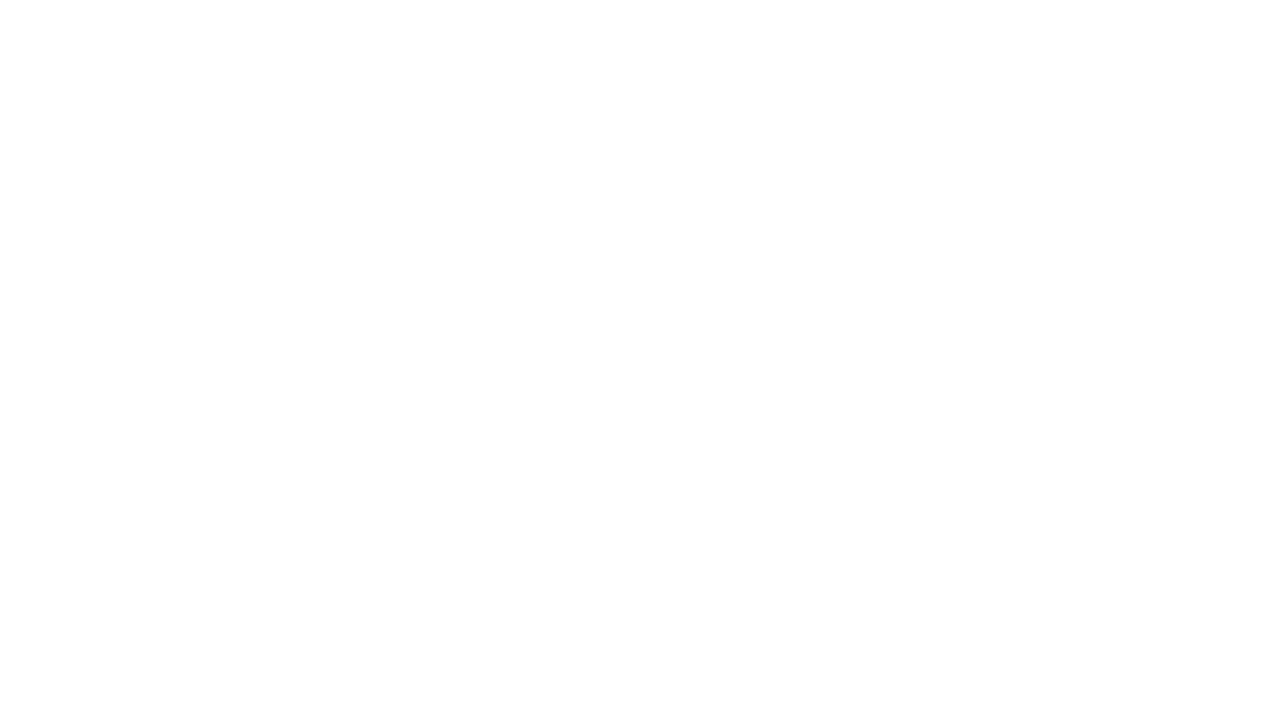
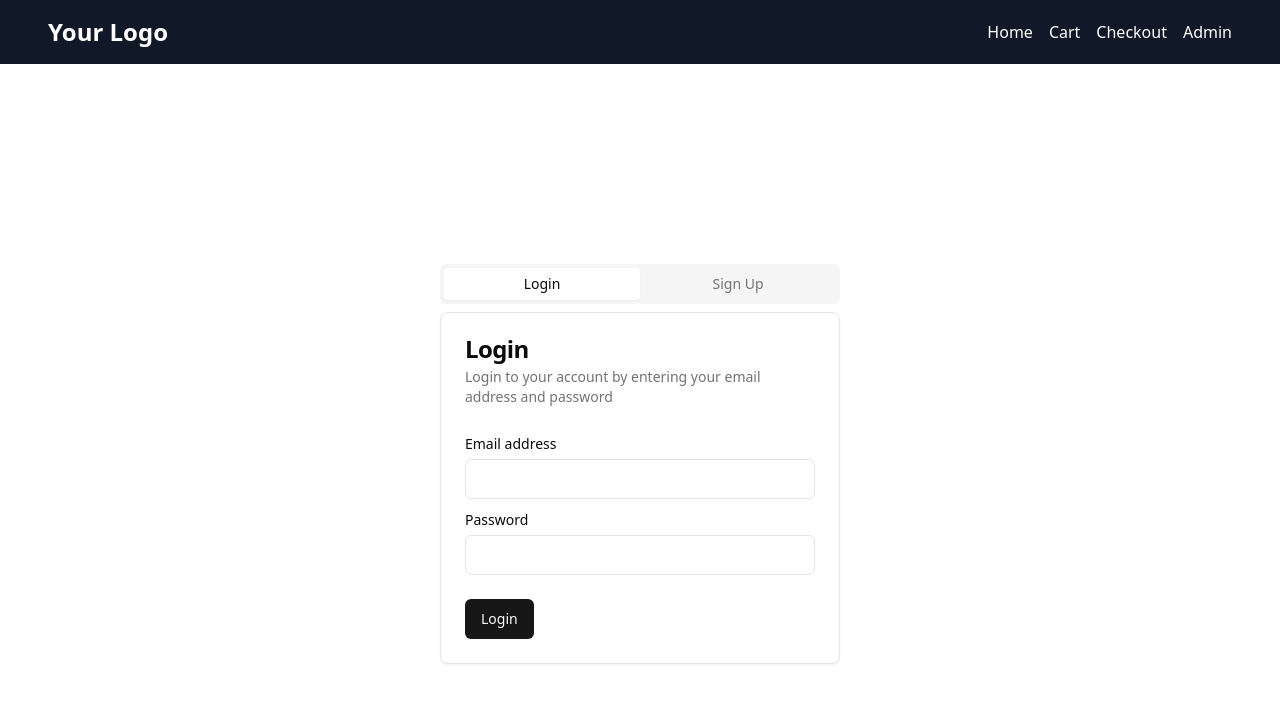
Before and after one commit to GauthamRVanjre/Gada-Electronics, a React (Vite) app in the folder frontend/: page /login in a window 1280 px wide. Before the commit this address had no page. Shown: the top 702 px of the page. Built offline with nearby package versions, Linux system fonts and the light colour scheme.

Commit message:
Laid front-end for home and Login page

```diff
--- a/frontend/package.json
+++ b/frontend/package.json
@@ -18,6 +18,7 @@
     "@radix-ui/react-scroll-area": "^1.0.5",
     "@radix-ui/react-select": "^2.0.0",
     "@radix-ui/react-slot": "^1.0.2",
+    "@radix-ui/react-tabs": "^1.0.4",
     "@tanstack/react-query": "^5.0.5",
     "@tanstack/react-table": "^8.10.7",
     "axios": "^1.5.1",
--- a/frontend/src/App.tsx
+++ b/frontend/src/App.tsx
@@ -4,6 +4,7 @@
 import Admin from "./Pages/Admin";
 import Cart from "./Pages/Cart";
 import Checkout from "./Pages/Checkout";
+import Login from "./Pages/Login";
 
 function App() {
   return (
@@ -14,6 +15,7 @@
           <Route path="/cart" element={<Cart />} />
           <Route path="/checkout" element={<Checkout />} />
           <Route path="/admin" element={<Admin />} />
+          <Route path="/login" element={<Login />} />
         </Routes>
       </BrowserRouter>
     </>
--- a/frontend/src/Pages/Home.tsx
+++ b/frontend/src/Pages/Home.tsx
@@ -1,11 +1,41 @@
-import { Button } from "@/components/ui/button";
+// Home.tsx
+import Navbar from "@/components/Navbar";
 import React from "react";
 
-const Home = () => {
+const Home: React.FC = () => {
   return (
-    <div className="text-center">
-      Hello World
-      <Button variant="secondary">Click me</Button>
+    <div>
+      {/* Navbar */}
+      <Navbar />
+
+      {/* Hero Section */}
+      <div className="bg-gray-800 text-white py-16">
+        <div className="container mx-auto text-center">
+          <h1 className="text-4xl font-bold mb-4">Welcome to Our Shop</h1>
+          <p className="text-lg">
+            Discover a wide range of high-quality products.
+          </p>
+        </div>
+      </div>
+
+      {/* Main Content */}
+      <div className="container mx-auto mt-8 flex">
+        {/* Sidebar */}
+        <aside className="w-1/4 pr-8">
+          {/* Add your filter options and categories here */}
+          <div className="mb-4">
+            <h2 className="text-lg font-bold mb-2">Price Range</h2>
+            {/* Add price range filters */}
+          </div>
+          <div>
+            <h2 className="text-lg font-bold mb-2">Categories</h2>
+            {/* Add category filters */}
+          </div>
+        </aside>
+
+        {/* Product Listing */}
+        <div className="w-3/4">{/* Add your product listing here */}</div>
+      </div>
     </div>
   );
 };
--- /dev/null
+++ b/frontend/src/Pages/Login.tsx
@@ -0,0 +1,33 @@
+import React from "react";
+
+import { Tabs, TabsContent, TabsList, TabsTrigger } from "@/components/ui/tabs";
+import LoginForm from "@/components/LoginForm";
+import SignUpForm from "@/components/SignUpForm";
+import Navbar from "@/components/Navbar";
+
+const Login = () => {
+  return (
+    <>
+      {/* Navbar */}
+      <Navbar />
+
+      {/* the main login and signup tabs */}
+      <div className="flex items-center justify-center h-screen">
+        <Tabs defaultValue="login" className="w-[400px]">
+          <TabsList className="grid w-full grid-cols-2">
+            <TabsTrigger value="login">Login</TabsTrigger>
+            <TabsTrigger value="signup">Sign Up</TabsTrigger>
+          </TabsList>
+          <TabsContent value="login">
+            <LoginForm />
+          </TabsContent>
+          <TabsContent value="signup">
+            <SignUpForm />
+          </TabsContent>
+        </Tabs>
+      </div>
+    </>
+  );
+};
+
+export default Login;
--- /dev/null
+++ b/frontend/src/components/LoginForm.tsx
@@ -0,0 +1,43 @@
+import {
+  Card,
+  CardContent,
+  CardDescription,
+  CardFooter,
+  CardHeader,
+  CardTitle,
+} from "@/components/ui/card";
+import { Input } from "@/components/ui/input";
+import { Label } from "@/components/ui/label";
+import { Button } from "@/components/ui/button";
+
+import React from "react";
+
+const LoginForm = () => {
+  return (
+    <>
+      <Card>
+        <CardHeader>
+          <CardTitle>Login</CardTitle>
+          <CardDescription>
+            Login to your account by entering your email address and password
+          </CardDescription>
+        </CardHeader>
+        <CardContent className="space-y-2">
+          <div className="space-y-1">
+            <Label htmlFor="email">Email address</Label>
+            <Input id="email" type="email" />
+          </div>
+          <div className="space-y-1">
+            <Label htmlFor="password">Password</Label>
+            <Input id="password" />
+          </div>
+        </CardContent>
+        <CardFooter>
+          <Button>Login</Button>
+        </CardFooter>
+      </Card>
+    </>
+  );
+};
+
+export default LoginForm;
--- /dev/null
+++ b/frontend/src/components/Navbar.tsx
@@ -0,0 +1,35 @@
+import React from "react";
+import { Link } from "react-router-dom";
+
+const Navbar = () => {
+  return (
+    <>
+      <nav className="bg-gray-900 text-white p-4">
+        <div className="container mx-auto flex items-center justify-between">
+          {/* Logo */}
+          <Link to="/" className="text-2xl font-bold">
+            Your Logo
+          </Link>
+
+          {/* Navigation Links */}
+          <div className="flex space-x-4">
+            <Link to="/" className="hover:text-gray-300">
+              Home
+            </Link>
+            <Link to="/cart" className="hover:text-gray-300">
+              Cart
+            </Link>
+            <Link to="/checkout" className="hover:text-gray-300">
+              Checkout
+            </Link>
+            <Link to="/admin" className="hover:text-gray-300">
+              Admin
+            </Link>
+          </div>
+        </div>
+      </nav>
+    </>
+  );
+};
+
+export default Navbar;
--- /dev/null
+++ b/frontend/src/components/SignUpForm.tsx
@@ -0,0 +1,43 @@
+import {
+  Card,
+  CardContent,
+  CardDescription,
+  CardFooter,
+  CardHeader,
+  CardTitle,
+} from "@/components/ui/card";
+import { Input } from "@/components/ui/input";
+import { Label } from "@/components/ui/label";
+import { Button } from "@/components/ui/button";
+
+import React from "react";
+
+const SignUpForm = () => {
+  return (
+    <>
+      <Card>
+        <CardHeader>
+          <CardTitle>Sign Up</CardTitle>
+          <CardDescription>
+            Sign Up your account, to order products from our website
+          </CardDescription>
+        </CardHeader>
+        <CardContent className="space-y-2">
+          <div className="space-y-1">
+            <Label htmlFor="email">Email address</Label>
+            <Input id="email" type="email" />
+          </div>
+          <div className="space-y-1">
+            <Label htmlFor="password">Password</Label>
+            <Input id="password" />
+          </div>
+        </CardContent>
+        <CardFooter>
+          <Button>Sign Up</Button>
+        </CardFooter>
+      </Card>
+    </>
+  );
+};
+
+export default SignUpForm;
--- /dev/null
+++ b/frontend/src/components/ui/card.tsx
@@ -0,0 +1,79 @@
+import * as React from "react"
+
+import { cn } from "@/lib/utils"
+
+const Card = React.forwardRef<
+  HTMLDivElement,
+  React.HTMLAttributes<HTMLDivElement>
+>(({ className, ...props }, ref) => (
+  <div
+    ref={ref}
+    className={cn(
+      "rounded-lg border bg-card text-card-foreground shadow-sm",
+      className
+    )}
+    {...props}
+  />
+))
+Card.displayName = "Card"
+
+const CardHeader = React.forwardRef<
+  HTMLDivElement,
+  React.HTMLAttributes<HTMLDivElement>
+>(({ className, ...props }, ref) => (
+  <div
+    ref={ref}
+    className={cn("flex flex-col space-y-1.5 p-6", className)}
+    {...props}
+  />
+))
+CardHeader.displayName = "CardHeader"
+
+const CardTitle = React.forwardRef<
+  HTMLParagraphElement,
+  React.HTMLAttributes<HTMLHeadingElement>
+>(({ className, ...props }, ref) => (
+  <h3
+    ref={ref}
+    className={cn(
+      "text-2xl font-semibold leading-none tracking-tight",
+      className
+    )}
+    {...props}
+  />
+))
+CardTitle.displayName = "CardTitle"
+
+const CardDescription = React.forwardRef<
+  HTMLParagraphElement,
+  React.HTMLAttributes<HTMLParagraphElement>
+>(({ className, ...props }, ref) => (
+  <p
+    ref={ref}
+    className={cn("text-sm text-muted-foreground", className)}
+    {...props}
+  />
+))
+CardDescription.displayName = "CardDescription"
+
+const CardContent = React.forwardRef<
+  HTMLDivElement,
+  React.HTMLAttributes<HTMLDivElement>
+>(({ className, ...props }, ref) => (
+  <div ref={ref} className={cn("p-6 pt-0", className)} {...props} />
+))
+CardContent.displayName = "CardContent"
+
+const CardFooter = React.forwardRef<
+  HTMLDivElement,
+  React.HTMLAttributes<HTMLDivElement>
+>(({ className, ...props }, ref) => (
+  <div
+    ref={ref}
+    className={cn("flex items-center p-6 pt-0", className)}
+    {...props}
+  />
+))
+CardFooter.displayName = "CardFooter"
+
+export { Card, CardHeader, CardFooter, CardTitle, CardDescription, CardContent }
--- /dev/null
+++ b/frontend/src/components/ui/tabs.tsx
@@ -0,0 +1,53 @@
+import * as React from "react"
+import * as TabsPrimitive from "@radix-ui/react-tabs"
+
+import { cn } from "@/lib/utils"
+
+const Tabs = TabsPrimitive.Root
+
+const TabsList = React.forwardRef<
+  React.ElementRef<typeof TabsPrimitive.List>,
+  React.ComponentPropsWithoutRef<typeof TabsPrimitive.List>
+>(({ className, ...props }, ref) => (
+  <TabsPrimitive.List
+    ref={ref}
+    className={cn(
+      "inline-flex h-10 items-center justify-center rounded-md bg-muted p-1 text-muted-foreground",
+      className
+    )}
+    {...props}
+  />
+))
+TabsList.displayName = TabsPrimitive.List.displayName
+
+const TabsTrigger = React.forwardRef<
+  React.ElementRef<typeof TabsPrimitive.Trigger>,
+  React.ComponentPropsWithoutRef<typeof TabsPrimitive.Trigger>
+>(({ className, ...props }, ref) => (
+  <TabsPrimitive.Trigger
+    ref={ref}
+    className={cn(
+      "inline-flex items-center justify-center whitespace-nowrap rounded-sm px-3 py-1.5 text-sm font-medium ring-offset-background transition-all focus-visible:outline-none focus-visible:ring-2 focus-visible:ring-ring focus-visible:ring-offset-2 disabled:pointer-events-none disabled:opacity-50 data-[state=active]:bg-background data-[state=active]:text-foreground data-[state=active]:shadow-sm",
+      className
+    )}
+    {...props}
+  />
+))
+TabsTrigger.displayName = TabsPrimitive.Trigger.displayName
+
+const TabsContent = React.forwardRef<
+  React.ElementRef<typeof TabsPrimitive.Content>,
+  React.ComponentPropsWithoutRef<typeof TabsPrimitive.Content>
+>(({ className, ...props }, ref) => (
+  <TabsPrimitive.Content
+    ref={ref}
+    className={cn(
+      "mt-2 ring-offset-background focus-visible:outline-none focus-visible:ring-2 focus-visible:ring-ring focus-visible:ring-offset-2",
+      className
+    )}
+    {...props}
+  />
+))
+TabsContent.displayName = TabsPrimitive.Content.displayName
+
+export { Tabs, TabsList, TabsTrigger, TabsContent }
```
Also changed, not shown: 1 other file (tests, documents, lock files or other folders).
